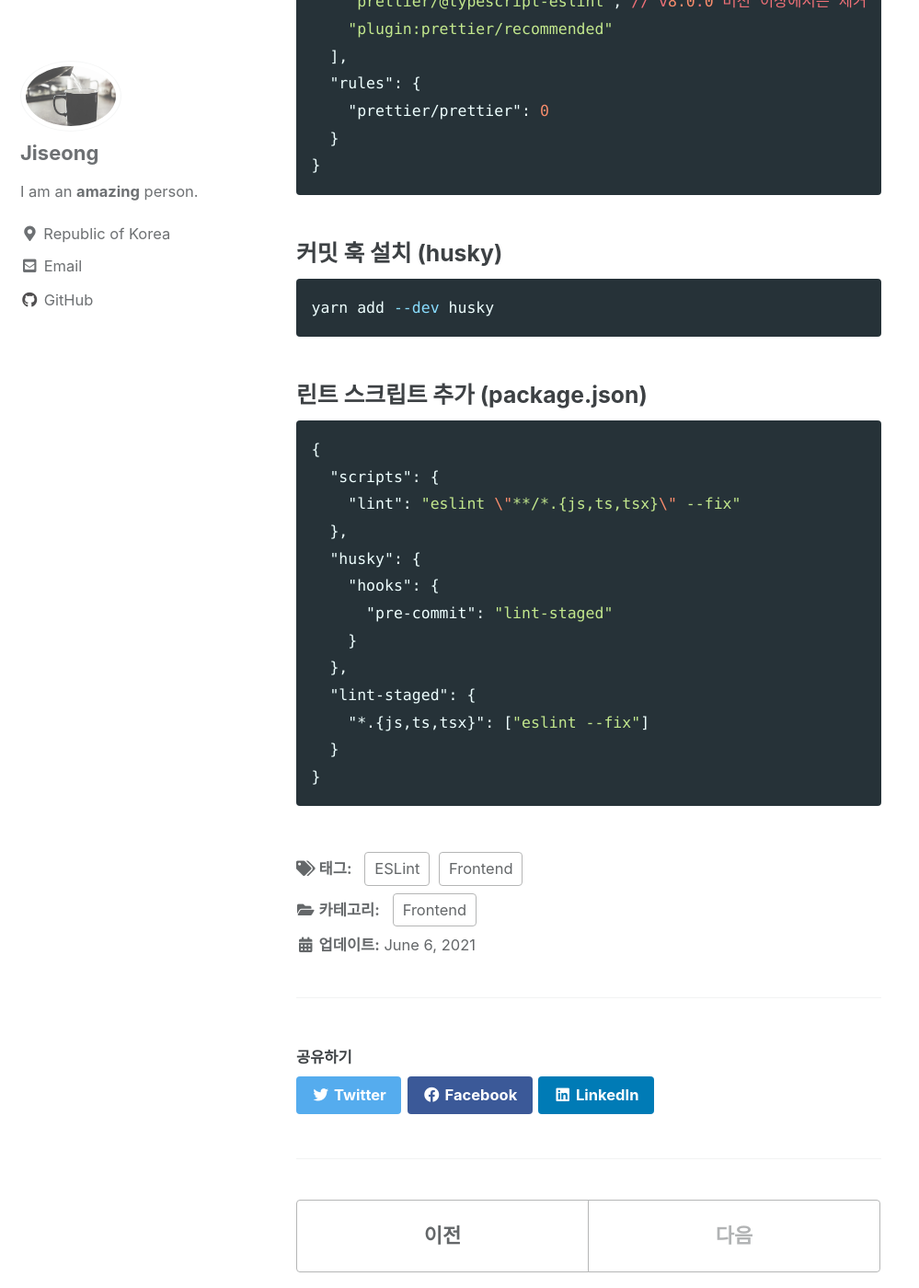
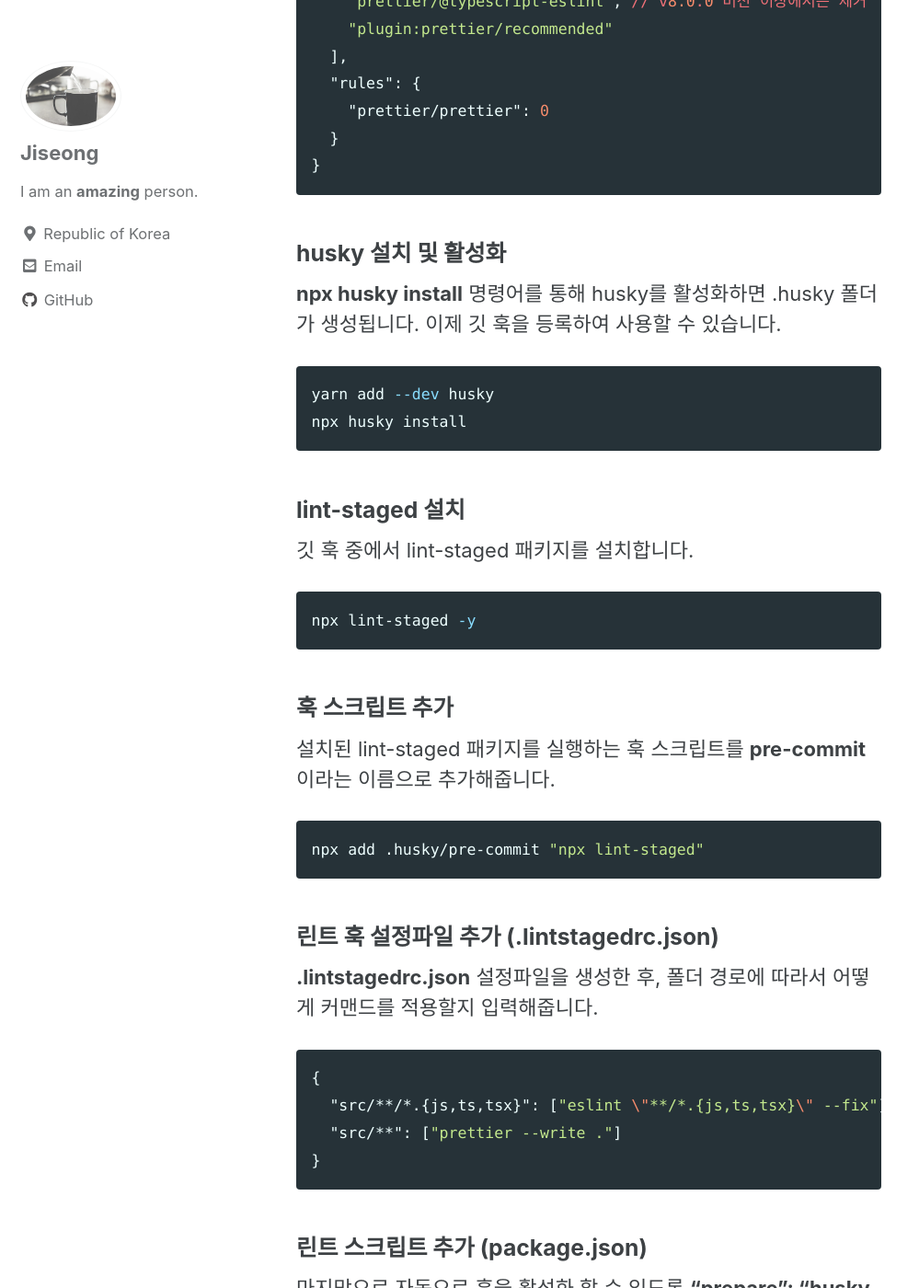
Before and after one commit to HJ-Blog/hj-blog.github.io, a Jekyll site: the page built from _posts/2021-06-06-ESLint.md, in a window 1280 px wide and 1400 px high, scrolled down 13516 px. Shown: the whole window at 92% size, without its empty margins (0-999 px from the left). Built offline with Jekyll 4.4.1, drawn with Linux system fonts in a browser that asks for light colours; cached includes are drawn as plain includes; some web fonts are replaced; comment, search, counter and statistics services are not loaded; some of the changed text lies outside the part shown.

Commit message:
Add lint config for v6

````diff
--- a/_posts/2021-06-06-ESLint.md
+++ b/_posts/2021-06-06-ESLint.md
@@ -468,26 +468,53 @@ git config --global core.autocrlf input
 }
 ```
 
-### 커밋 훅 설치 (husky)
+### husky 설치 및 활성화
+
+**npx husky install** 명령어를 통해 husky를 활성화하면 .husky 폴더가 생성됩니다. 이제 깃 훅을 등록하여 사용할 수 있습니다.
 
 ```sh
 yarn add --dev husky
+npx husky install
+```
+
+### lint-staged 설치
+
+깃 훅 중에서 lint-staged 패키지를 설치합니다.
+
+```sh
+npx lint-staged -y
+```
+
+### 훅 스크립트 추가
+
+설치된 lint-staged 패키지를 실행하는 훅 스크립트를 **pre-commit** 이라는 이름으로 추가해줍니다.
+
+```sh
+npx add .husky/pre-commit "npx lint-staged"
+```
+
+### 린트 훅 설정파일 추가 (.lintstagedrc.json)
+
+**.lintstagedrc.json** 설정파일을 생성한 후, 폴더 경로에 따라서 어떻게 커맨드를 적용할지 입력해줍니다.
+
+```json
+{
+  "src/**/*.{js,ts,tsx}": ["eslint \"**/*.{js,ts,tsx}\" --fix"],
+  "src/**": ["prettier --write ."]
+}
 ```
 
 ### 린트 스크립트 추가 (package.json)
 
+마지막으로 자동으로 훅을 활성화 할 수 있도록 **"prepare": "husky install"** 스크립트를 추가해줍니다.
+<br>
+이제 커밋을 할 때마다 린트 훅이 실행되어서 코드를 수정해 줍니다.
+
 ```json
 {
   "scripts": {
-    "lint": "eslint \"**/*.{js,ts,tsx}\" --fix"
-  },
-  "husky": {
-    "hooks": {
-      "pre-commit": "lint-staged"
-    }
-  },
-  "lint-staged": {
-    "*.{js,ts,tsx}": ["eslint --fix"]
+    "lint": "eslint \"**/*.{js,ts,tsx}\" --fix",
+    "prepare": "husky install"
   }
 }
 ```
````
